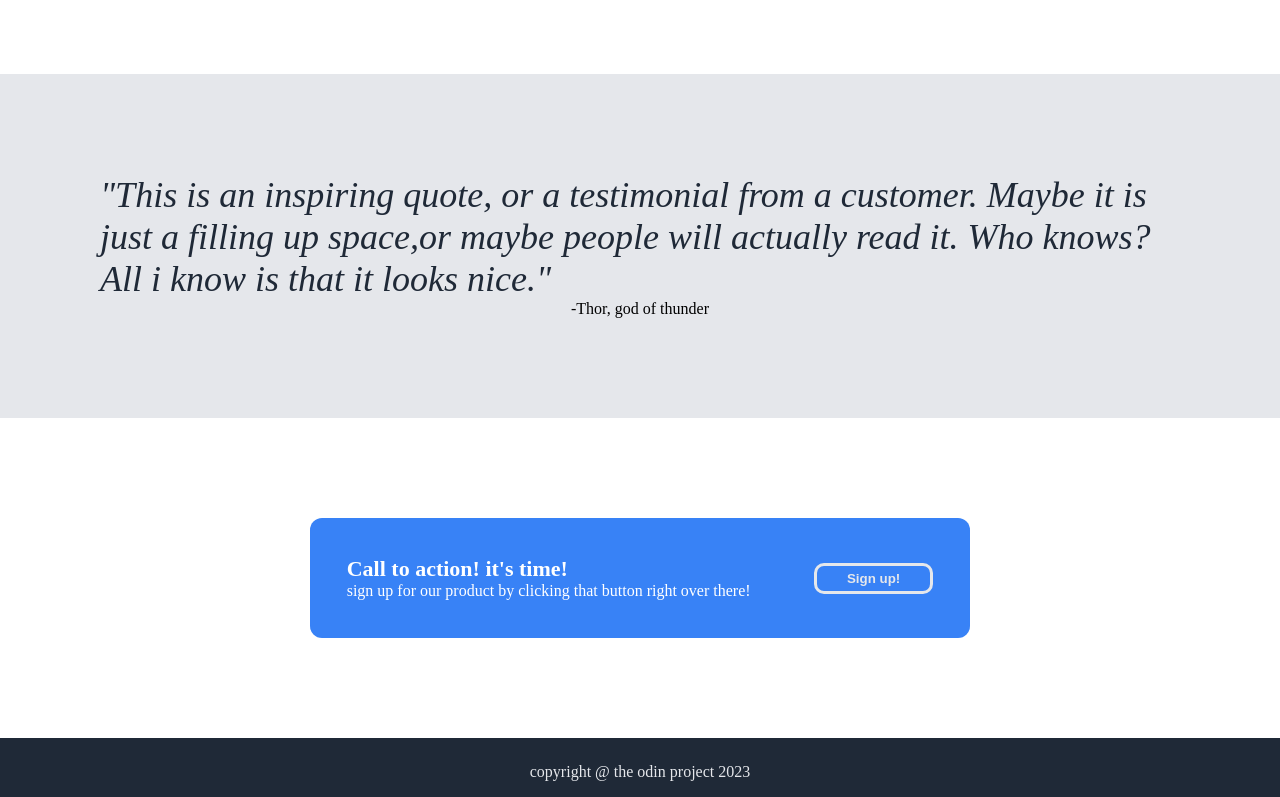
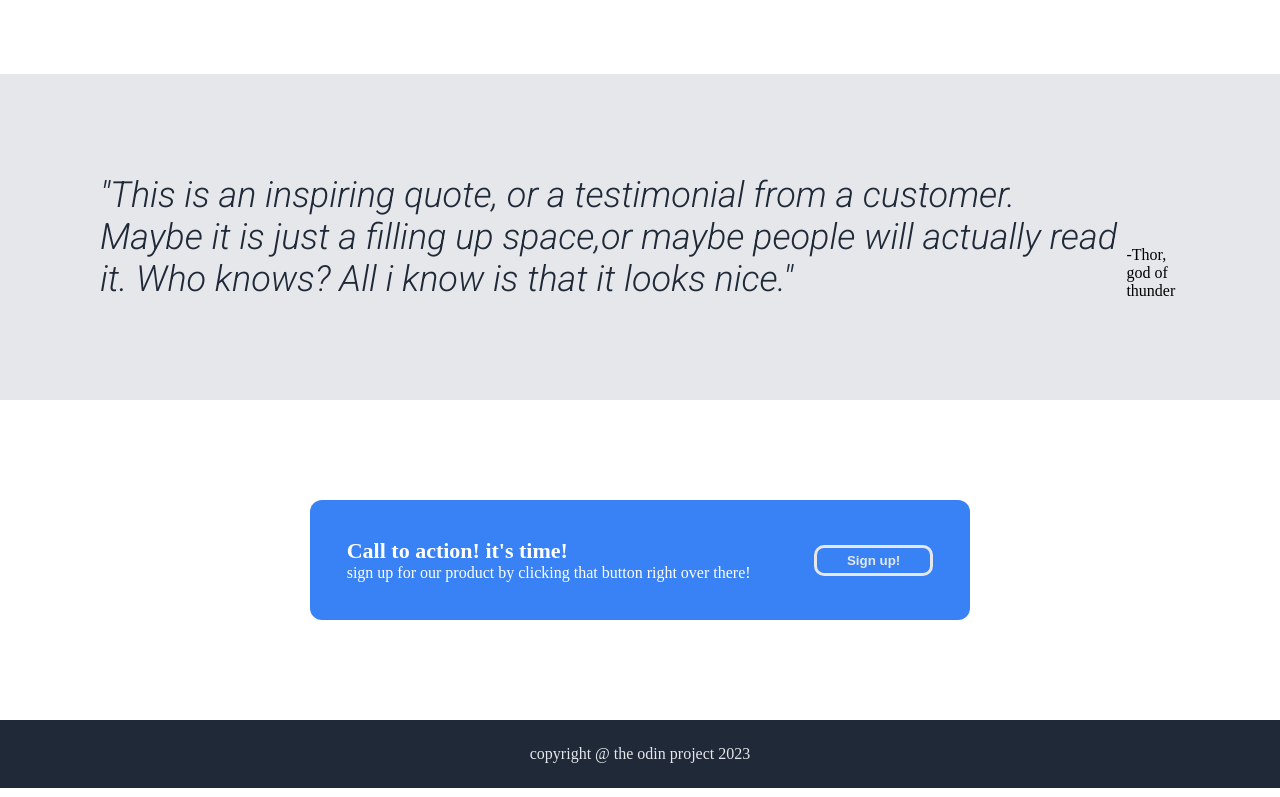
Before and after one commit to tesseract0xFFFF/Landing_Page, a plain HTML site: page index.html in a window 1280 px wide. Shown: the part 895-1692 px from the top of the page. Drawn offline with Linux system fonts and the light colour scheme.

Commit message:
added the roboto font

```diff
--- a/index.html
+++ b/index.html
@@ -5,6 +5,9 @@
     <meta http-equiv="X-UA-Compatible" content="IE=edge">
     <meta name="viewport" content="width=device-width, initial-scale=1.0">
     <link rel="stylesheet" href="styles.css">
+    <link rel="preconnect" href="https://fonts.googleapis.com">
+    <link rel="preconnect" href="https://fonts.gstatic.com" crossorigin>
+    <link href="https://fonts.googleapis.com/css2?family=Roboto:ital,wght@1,300&display=swap" rel="stylesheet">
     <title>Landing Page</title>
 </head>
 <body>
@@ -55,9 +58,11 @@
     </div>
 
     <div class="quote">
-        <div class="text">"This is an inspiring quote, or a testimonial from a customer.
-            Maybe it is just a filling up space,or maybe people will actually read it. Who knows? All i know is that it looks nice."</div>
-        <div class="author">-Thor, god of thunder</div>
+        <div class="quotetextbox">
+            <div class="text">"This is an inspiring quote, or a testimonial from a customer.
+                Maybe it is just a filling up space,or maybe people will actually read it. Who knows? All i know is that it looks nice."</div>
+            <div class="author">-Thor, god of thunder</div>
+        </div>
     </div>
 
     <div class="signupbox">
--- a/styles.css
+++ b/styles.css
@@ -5,6 +5,8 @@ html, body {
     flex-direction: column;
     height: 100%;
     margin: auto;
+    max-width: fit-content;
+
 }
 
 .header {
@@ -124,11 +126,20 @@ html, body {
 }
 
 .quote .text {
+    font-family: 'Roboto', sans-serif;
     color: #1F2937;
     font-size: 36px;
-    font-style: italic;
     font-weight: 300;
 
+}
+
+.quotetextbox {
+    display: flex;
+
+}
+
+.quotetextbox .author {
+    align-self: flex-end;
 }
 
 
```
